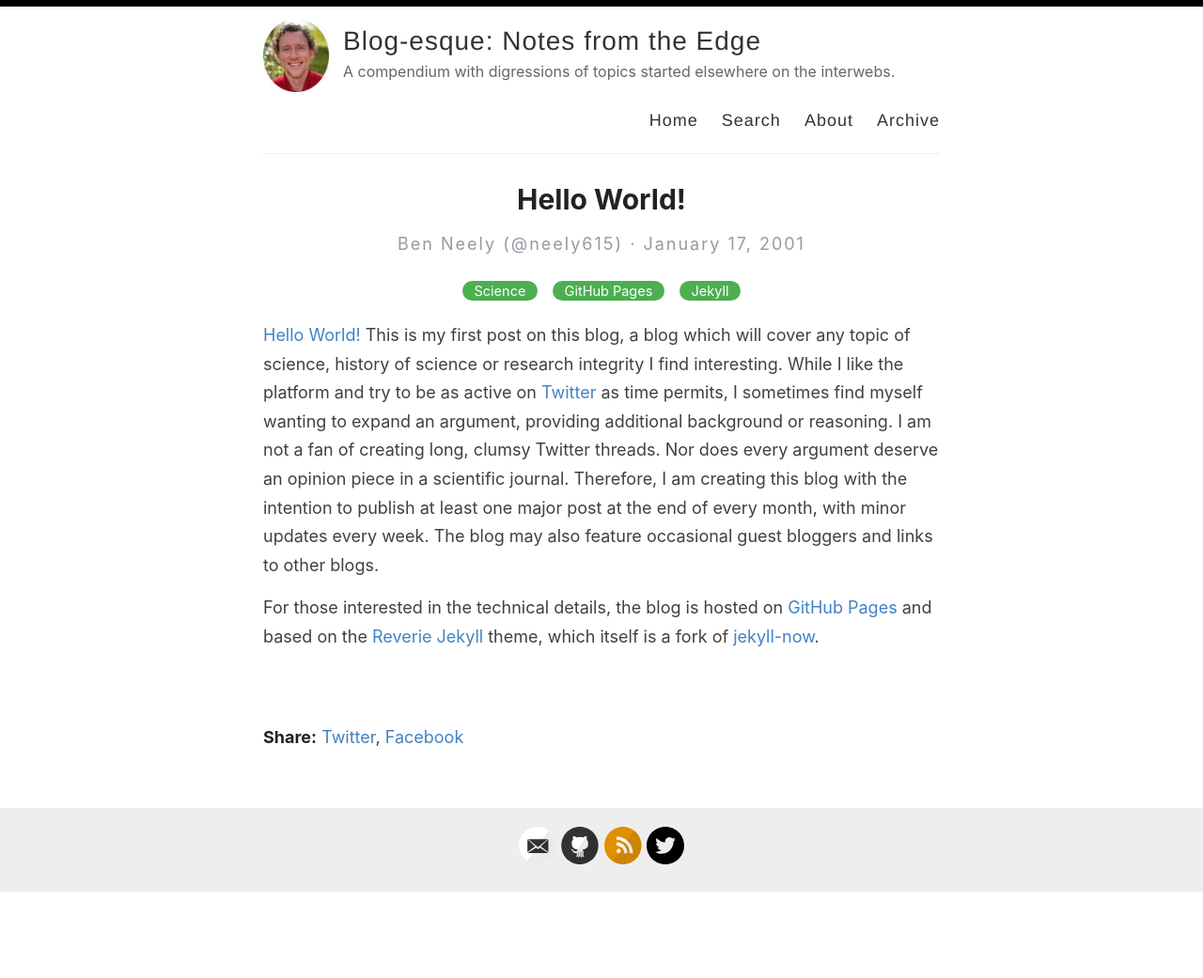
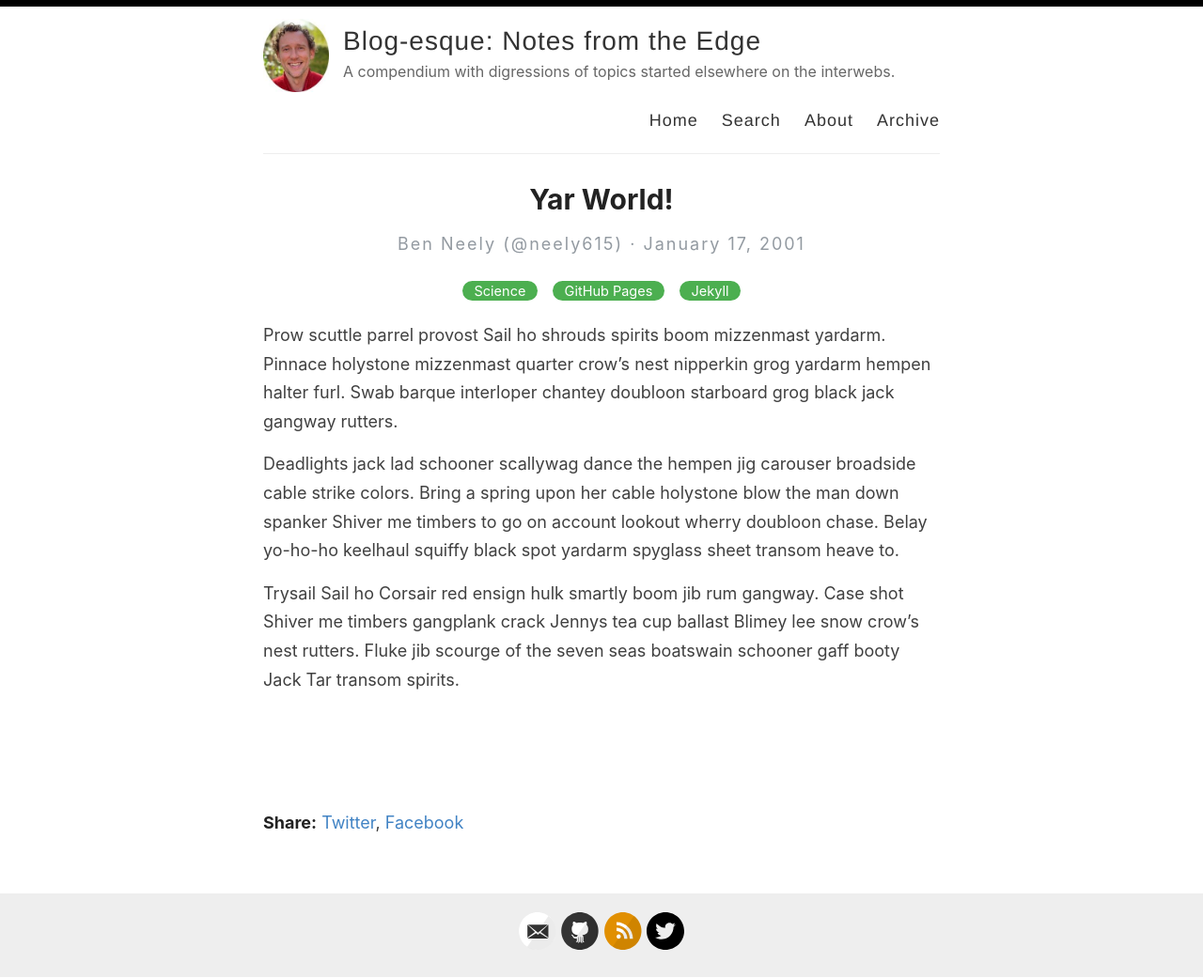
Before and after one commit to neely/neely.github.io, a Jekyll site: the page built from _posts/2001-01-17-hello-world.md, in a window 1280 px wide. Shown: the whole page at 94% size. Built offline with Jekyll 4.4.1, drawn with Linux system fonts in a browser that asks for light colours; before the commit the page ends 950 px from its top, so only the background shows below that.

Commit message:
Update 2001-01-17-hello-world.md

```diff
--- a/_posts/2001-01-17-hello-world.md
+++ b/_posts/2001-01-17-hello-world.md
@@ -1,13 +1,16 @@
 ---
 layout: post
-title: Hello World!
+title: Yar World!
 categories: [Science, GitHub Pages, Jekyll]
-excerpt: This is my first post on this blog, a blog which will cover any topic of science, history of science or research integrity I find interesting.
+excerpt: Prow scuttle parrel provost Sail ho shrouds spirits boom mizzenmast yardarm. Pinnace holystone mizzenmast quarter crow's nest nipperkin grog yardarm hempen halter furl. Swab barque interloper chantey doubloon starboard grog black jack gangway rutters.
 ---
 
-[Hello World!](https://en.wikipedia.org/wiki/%22Hello,_World!%22_program) This is my first post on this blog, a blog which will cover any topic of science, history of science or research integrity I find interesting. While I like the platform and try to be as active on [Twitter](https://twitter.com/MagnusPalmblad) as time permits, I sometimes find myself wanting to expand an argument, providing additional background or reasoning. I am not a fan of creating long, clumsy Twitter threads. Nor does every argument deserve an opinion piece in a scientific journal. Therefore, I am creating this blog with the intention to publish at least one major post at the end of every month, with minor updates every week. The blog may also feature occasional guest bloggers and links to other blogs.
+Prow scuttle parrel provost Sail ho shrouds spirits boom mizzenmast yardarm. Pinnace holystone mizzenmast quarter crow's nest nipperkin grog yardarm hempen halter furl. Swab barque interloper chantey doubloon starboard grog black jack gangway rutters.
 
-For those interested in the technical details, the blog is hosted on [GitHub Pages](https://pages.github.com/) and based on the [Reverie](https://github.com/amitmerchant1990/reverie) [Jekyll](https://jekyllrb.com/) theme, which itself is a fork of [jekyll-now](https://github.com/barryclark/jekyll-now).
+Deadlights jack lad schooner scallywag dance the hempen jig carouser broadside cable strike colors. Bring a spring upon her cable holystone blow the man down spanker Shiver me timbers to go on account lookout wherry doubloon chase. Belay yo-ho-ho keelhaul squiffy black spot yardarm spyglass sheet transom heave to.
+
+Trysail Sail ho Corsair red ensign hulk smartly boom jib rum gangway. Case shot Shiver me timbers gangplank crack Jennys tea cup ballast Blimey lee snow crow's nest rutters. Fluke jib scourge of the seven seas boatswain schooner gaff booty Jack Tar transom spirits.
+
 &nbsp;
 &nbsp;
 &nbsp;
```
